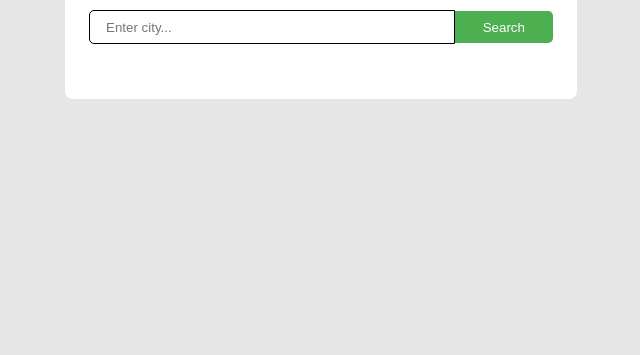
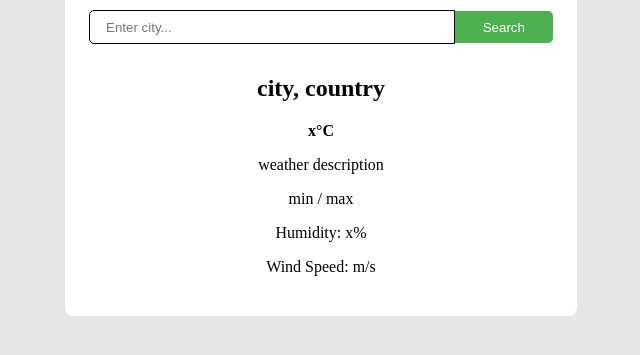
Before and after one commit to isaacokeniyi/weather, a website: page src/public/index.html in a window 1280 px wide. Shown: the part 151-506 px from the top of the page, without its empty margins (319-959 px from the left). Drawn offline with Linux system fonts and the light colour scheme.

Commit message:
html weather info structure

```diff
--- a/src/public/index.html
+++ b/src/public/index.html
@@ -14,7 +14,14 @@
         <button type="submit" id="search-btn">Search</button>
       </form>
 
-      <div class="weather-info"></div>
+      <div class="weather-info">
+        <h2>city, country</h2>
+        <p><strong>x°C</strong></p>
+        <p>weather description</p>
+        <p>min / max</p>
+        <p>Humidity: x%</p>
+        <p>Wind Speed: m/s</p>
+      </div>
     </div>
     <script src="scripts/app.js"></script>
   </body>
```
